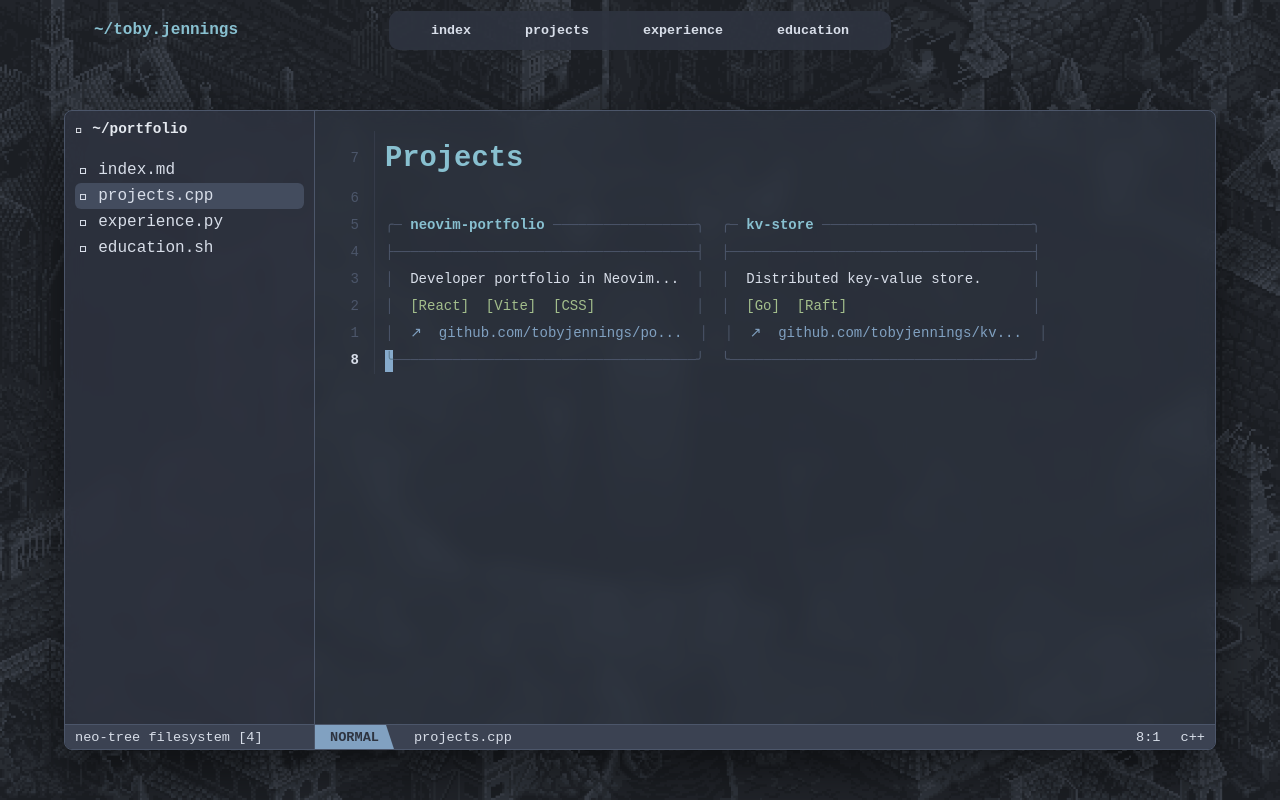
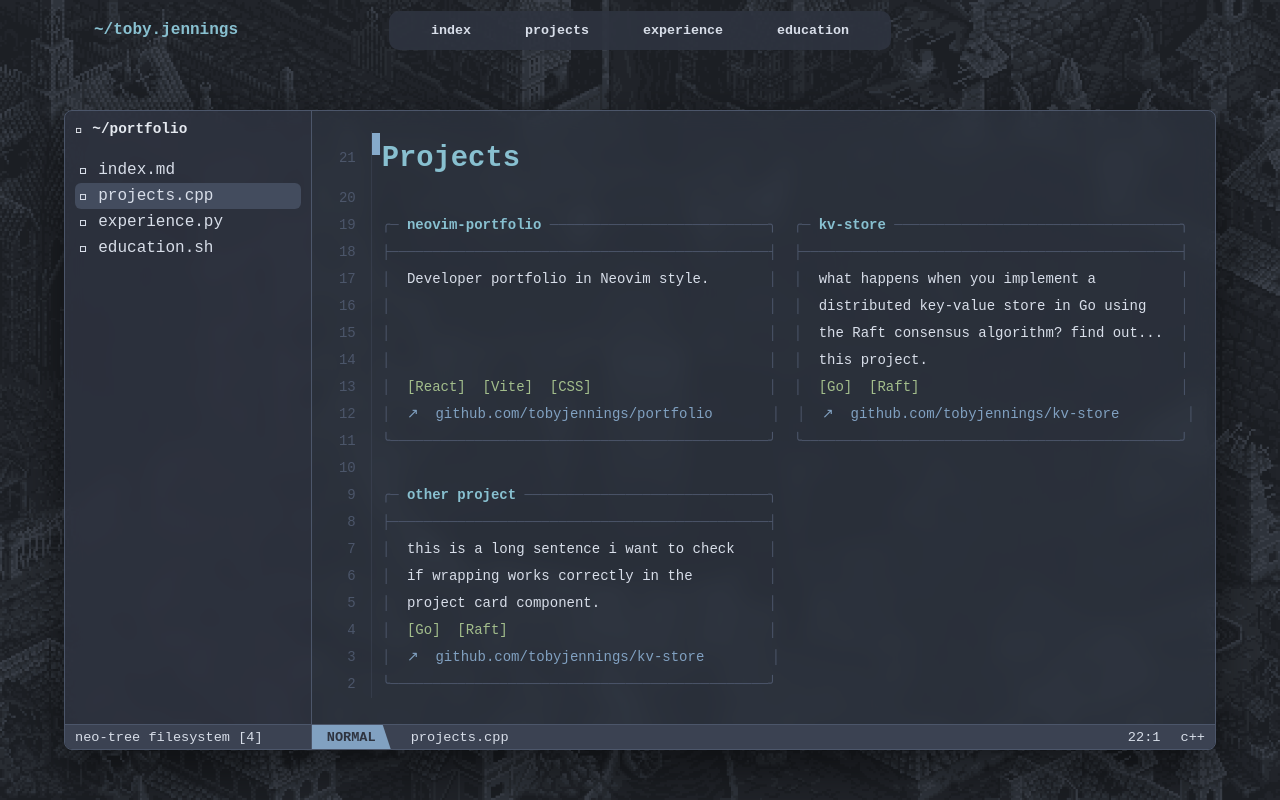
Before and after one commit to kiwifruit0/portfolio, a React (Vite) app: page / in a window 1280 px wide. Both pictures are taken after a click on the button "projects". Built offline with nearby package versions, Linux system fonts and the light colour scheme.

Commit message:
project cards formatting fixed

```diff
--- a/src/App.css
+++ b/src/App.css
@@ -200,6 +200,7 @@ body {
   line-height: 27px;
   font-size: 14px;
   padding-left: 10px;
+  padding-right: 20px;
 }
 
 .editor-line {
--- a/src/components/Editor.jsx
+++ b/src/components/Editor.jsx
@@ -12,6 +12,8 @@ function buildLineData(container) {
     return [{ y: 2, xOffset: 0, charWidth: 8.4, height: 22, textLength: 0, lineNumberHeight: 27 }];
   }
 
+  const paddingRight = parseFloat(window.getComputedStyle(container).paddingRight) || 0;
+
   return elements.map((el) => {
     const style = window.getComputedStyle(el);
     const fontSize = parseFloat(style.fontSize); // px
@@ -24,9 +26,9 @@ function buildLineData(container) {
     const xOffset = el.offsetLeft;
     // Vertically centre the cursor block within the element
     const y = el.offsetTop + Math.round((elHeight - cursorHeight) / 2);
-    // Clamp text length to the available horizontal space after the indent
+    // Clamp text length to the available horizontal space (excluding right padding)
     const rawLen = (el.textContent || "").trim().length;
-    const maxChars = Math.floor((container.clientWidth - xOffset) / charWidth);
+    const maxChars = Math.floor((container.clientWidth - xOffset - paddingRight) / charWidth);
     const textLength = Math.min(rawLen, maxChars);
 
     return { y, xOffset, charWidth, height: cursorHeight, textLength, lineNumberHeight: elHeight };
@@ -43,10 +45,24 @@ export default function Editor({ file, children }) {
 
   useEffect(() => {
     if (!contentRef.current) return;
-    const data = buildLineData(contentRef.current);
+    const container = contentRef.current;
+
+    // Full reset when the page changes
+    const data = buildLineData(container);
     setLinesData(data);
     setCursor(data.length - 1);
     setColumn(0);
+
+    // Re-read positions whenever content inside the editor body changes
+    // (e.g. TwoColumnCards recalculates its width after a resize)
+    const mo = new MutationObserver(() => {
+      const updated = buildLineData(container);
+      setLinesData(updated);
+      // Cursor / column intentionally not reset — this is a layout-only refresh
+    });
+    mo.observe(container, { subtree: true, childList: true, characterData: true });
+
+    return () => mo.disconnect();
   }, [children]);
 
   useEffect(() => {
--- a/src/components/ProjectCard.jsx
+++ b/src/components/ProjectCard.jsx
@@ -1,66 +1,91 @@
-import { Fragment } from "react";
+import { Fragment, useState, useLayoutEffect, useRef } from "react";
 
-// Card dimensions — two cards + a 2-char gap = 78 chars per merged row
-const W = 38;      // card width in monospace chars
-const INNER = 32;  // inner content: │  <32 chars>  │
-const GAP = "  ";  // gap between the two columns
+const CHAR_W = 8.4;        // JetBrains Mono advance width at 14px
+const COL_GAP = 2;         // chars between the two columns
+const PADDING_LEFT  = 10;  // .editor-body padding-left  (px)
+const PADDING_RIGHT = 20;  // .editor-body padding-right (px) — must match CSS
 
-function pad(s) {
-  const str = s || "";
-  if (str.length >= INNER) return str.slice(0, INNER - 3) + "...";
-  // Use regular spaces; white-space:pre on the row element keeps them intact
-  return str + " ".repeat(INNER - str.length);
+// Word-wrap a string to fit within `width` chars, returning one string per line.
+function wrapText(text, width) {
+  if (!text) return [""];
+  const words = text.split(" ");
+  const lines = [];
+  let line = "";
+  for (const word of words) {
+    const candidate = line ? `${line} ${word}` : word;
+    if (candidate.length <= width) {
+      line = candidate;
+    } else {
+      if (line) lines.push(line);
+      // Single word longer than width: hard-truncate
+      line = word.length > width ? word.slice(0, width - 3) + "..." : word;
+    }
+  }
+  if (line) lines.push(line);
+  return lines.length ? lines : [""];
 }
 
-// Returns an array of 6 JSX fragments — one per card row.
-// Always 6 rows so paired cards are the same height.
-function cardLines({ name, desc, tech = [], link = "" }) {
-  const titleDashes = W - name.length - 5;
+// Pad / truncate a string to exactly `width` chars.
+// Spaces preserved by white-space:pre on the row element.
+function pad(str, width) {
+  const s = str || "";
+  if (s.length >= width) return s.slice(0, width - 3) + "...";
+  return s + " ".repeat(width - s.length);
+}
+
+// Build the JSX rows for one card.
+// descLineCount lets the caller normalise heights across a pair.
+function buildRows(props, W, descLineCount) {
+  const INNER = W - 6;
+  const { name, desc, tech = [], link = "" } = props;
+  const b = (s) => <span className="card-border">{s}</span>;
+  const titleDashes = Math.max(1, W - name.length - 5);
   const techStr = tech.map((t) => `[${t}]`).join("  ");
   const linkStr = link ? `↗  ${link}` : "";
 
-  const b = (s) => <span className="card-border">{s}</span>;
+  const descLines = wrapText(desc, INNER);
+  // Pad to the shared target so both cards in a pair are the same height
+  while (descLines.length < descLineCount) descLines.push("");
 
   return [
-    // ╭─ name ────────────────────────────╮
-    <>
-      {b("╭─ ")}
-      <span className="card-name">{name}</span>
-      {b(" " + "─".repeat(Math.max(1, titleDashes)) + "╮")}
-    </>,
-
-    // ├────────────────────────────────────┤
+    // ╭─ name ─────────────────────────────────╮
+    <>{b("╭─ ")}<span className="card-name">{name}</span>{b(" " + "─".repeat(titleDashes) + "╮")}</>,
+    // ├────────────────────────────────────────┤
     <>{b("├" + "─".repeat(W - 2) + "┤")}</>,
-
-    // │  description                       │
-    <>
-      {b("│  ")}
-      <span className="card-desc">{pad(desc)}</span>
-      {b("  │")}
-    </>,
-
-    // │  [Tech]  [Tech]                    │  (blank row if no tech)
-    <>
-      {b("│  ")}
-      <span className="card-tech">{pad(techStr)}</span>
-      {b("  │")}
-    </>,
-
-    // │  ↗  link                           │  (blank row if no link)
-    <>
-      {b("│  ")}
-      <span className="card-link">{pad(linkStr)}</span>
-      {b("  │")}
-    </>,
-
-    // ╰────────────────────────────────────╯
+    // │  description line(s)                   │
+    ...descLines.map((line) => (
+      <>{b("│  ")}<span className="card-desc">{pad(line, INNER)}</span>{b("  │")}</>
+    )),
+    // │  [Tech]  [Tech]                        │
+    <>{b("│  ")}<span className="card-tech">{pad(techStr, INNER)}</span>{b("  │")}</>,
+    // │  ↗  link                               │
+    <>{b("│  ")}<span className="card-link">{pad(linkStr, INNER)}</span>{b("  │")}</>,
+    // ╰────────────────────────────────────────╯
     <>{b("╰" + "─".repeat(W - 2) + "╯")}</>,
   ];
 }
 
-// Renders cards in pairs as merged rows so the cursor grid stays aligned.
-// Each visual row is a single <p> containing both cards' content side-by-side.
+// Renders cards in pairs as merged <p> rows so the cursor grid stays aligned.
+// Width is measured from the live DOM and updates on resize.
 export default function TwoColumnCards({ cards = [] }) {
+  const [editorWidth, setEditorWidth] = useState(0);
+  const anchorRef = useRef(null);
+
+  useLayoutEffect(() => {
+    const body = anchorRef.current?.closest(".editor-body");
+    if (!body) return;
+    const update = () => setEditorWidth(body.clientWidth);
+    update();
+    const ro = new ResizeObserver(update);
+    ro.observe(body);
+    return () => ro.disconnect();
+  }, []);
+
+  // Available chars between left-padding start and right-padding start
+  const availablePx = (editorWidth || 640) - PADDING_LEFT - PADDING_RIGHT;
+  const W = Math.max(20, Math.floor((availablePx / CHAR_W - COL_GAP) / 2));
+  const INNER = W - 6;
+
   const pairs = [];
   for (let i = 0; i < cards.length; i += 2) {
     pairs.push([cards[i], cards[i + 1] ?? null]);
@@ -69,17 +94,28 @@ export default function TwoColumnCards({ cards = [] }) {
   return (
     <>
       {pairs.map((pair, pi) => {
-        const [left, right] = pair;
-        const L = cardLines(left);
-        const R = right ? cardLines(right) : null;
+        const [leftProps, rightProps] = pair;
+
+        // Determine shared desc line count for this pair
+        const leftDescLines  = wrapText(leftProps.desc,  INNER).length;
+        const rightDescLines = rightProps ? wrapText(rightProps.desc, INNER).length : 0;
+        const descLineCount  = Math.max(leftDescLines, rightDescLines);
+
+        const leftRows  = buildRows(leftProps,  W, descLineCount);
+        const rightRows = rightProps ? buildRows(rightProps, W, descLineCount) : null;
+        const gap = " ".repeat(COL_GAP);
 
         return (
           <Fragment key={pi}>
             {pi > 0 && <p className="blank"></p>}
-            {L.map((leftRow, ri) => (
-              <p key={ri} className="card-row">
+            {leftRows.map((leftRow, ri) => (
+              <p
+                key={ri}
+                className="card-row"
+                ref={ri === 0 && pi === 0 ? anchorRef : null}
+              >
                 {leftRow}
-                {R && <>{GAP}{R[ri]}</>}
+                {rightRows && <>{gap}{rightRows[ri]}</>}
               </p>
             ))}
           </Fragment>
--- a/src/pages/Projects.jsx
+++ b/src/pages/Projects.jsx
@@ -16,7 +16,13 @@ export default function Projects() {
         },
         {
           name: "kv-store",
-          desc: "Distributed key-value store.",
+          desc: "what happens when you implement a distributed key-value store in Go using the Raft consensus algorithm? find out in this project.",
+          tech: ["Go", "Raft"],
+          link: "github.com/tobyjennings/kv-store",
+        },
+        {
+          name: "other project",
+          desc: "this is a long sentence i want to check if wrapping works correctly in the project card component.",
           tech: ["Go", "Raft"],
           link: "github.com/tobyjennings/kv-store",
         },
```
